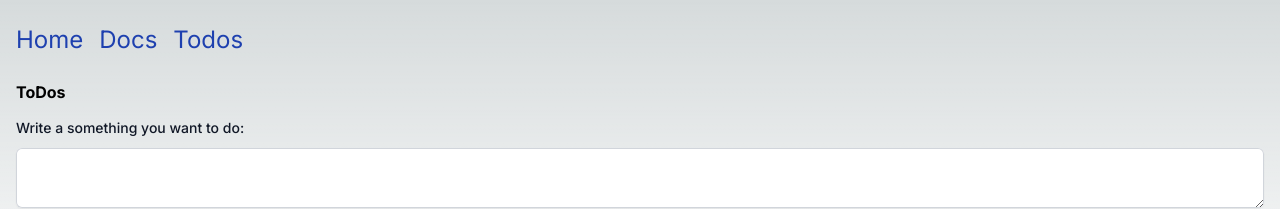
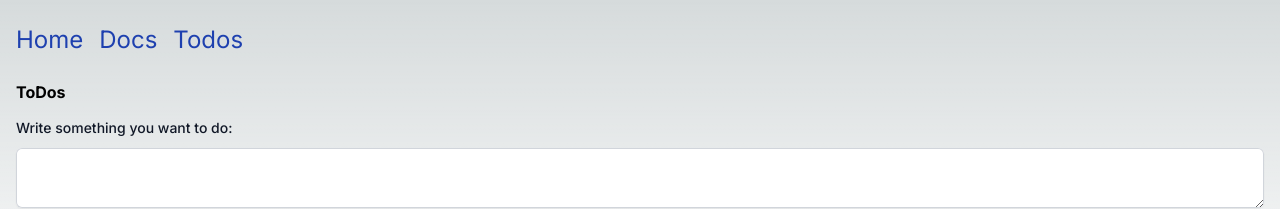
Before and after one commit to rojasTob/intro-v3-app, a Next.js app: page /todos in a window 1280 px wide. Shown: the top 209 px of the page. Built offline with nearby package versions, Linux system fonts and the light colour scheme; no server answers; the database is empty.

Commit message:
Add a loading state and error state for todos segment

```diff
--- /dev/null
+++ b/app/(dashboard)/todos/error.tsx
@@ -0,0 +1,10 @@
+'use client'
+const TodosPageError = () => {
+  return (
+    <div className="mt-3 mb-3">
+      <h1 className="text-red-600">Oops! Something went wrong</h1>
+    </div>
+  )
+}
+
+export default TodosPageError
--- /dev/null
+++ b/app/(dashboard)/todos/loading.tsx
@@ -0,0 +1,9 @@
+'use client'
+
+const Loading = () => {
+  return <div className="mt-3 mb-3">
+      <h1 className="text-blue-600">Loading...</h1>
+    </div>
+}
+
+export default Loading
--- a/components/NewTodoForm.tsx
+++ b/components/NewTodoForm.tsx
@@ -5,7 +5,7 @@ const NewTodoForm = () => {
     <div className="mt-3 mb-3">
       <form action={newTodo}>
         <div className="col-span-full">
-          <label className="block text-sm font-medium leading-6 text-gray-900">Write a something you want to do:</label>
+          <label className="block text-sm font-medium leading-6 text-gray-900">Write something you want to do:</label>
           <div className="mt-2">
             <textarea id="about" name="todo" className="block w-full rounded-md border-0 py-1.5 text-gray-900 shadow-sm ring-1 ring-inset ring-gray-300 placeholder:text-gray-400 focus:ring-2 focus:ring-inset focus:ring-indigo-600 sm:text-sm sm:leading-6"></textarea>
           </div>
```
